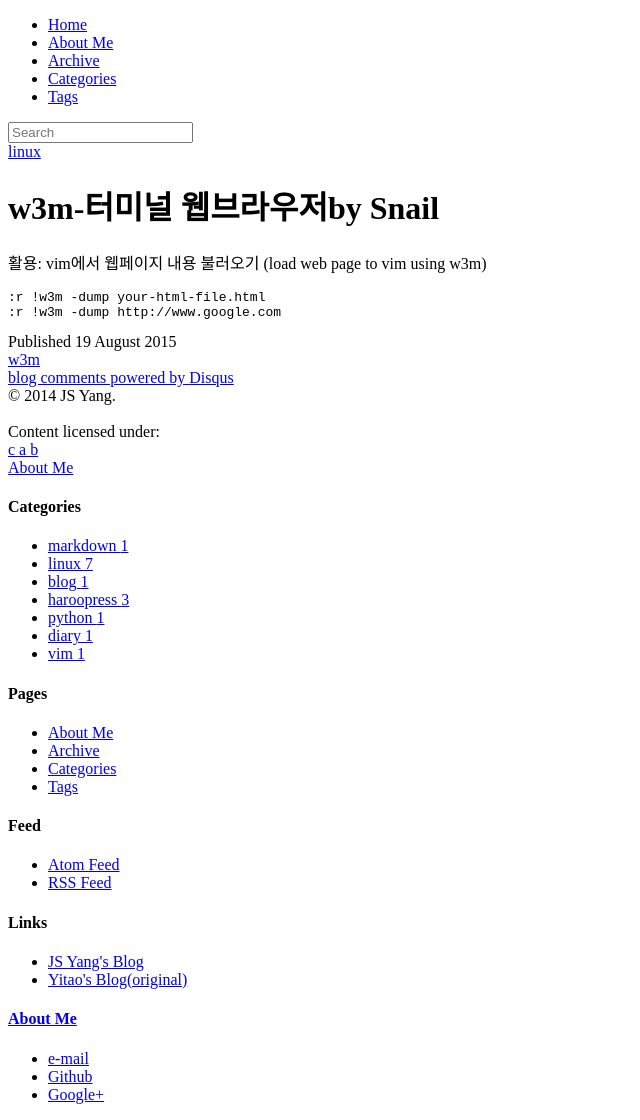
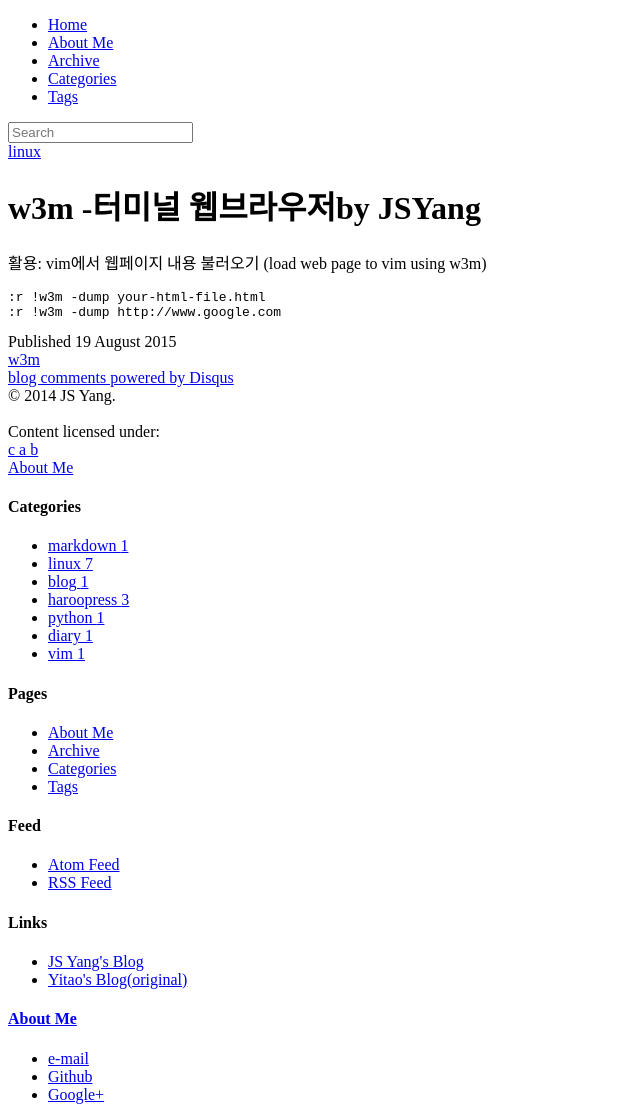
Before and after one commit to reneezll/reneezll.github.io, a Jekyll site: the page built from _posts/2015-08-19-w3m.md, in a window 1280 px wide. Shown: the whole page, without its empty margins (0-640 px from the left). Built offline with Jekyll 4.4.1, drawn with Linux system fonts in a browser that asks for light colours; nearby versions of some CDN libraries; library files that are not in the unit come from our copies; comment, search, counter and statistics services are not loaded.

Commit message:
Update 2015-08-19-w3m.md

````diff
--- a/_posts/2015-08-19-w3m.md
+++ b/_posts/2015-08-19-w3m.md
@@ -1,15 +1,15 @@
 ---
 layout: post
 category: linux
-title: w3m-터미널 웹브라우저
-tagline: by Snail
+title: w3m -터미널 웹브라우저
+tagline: by JSYang
 tags: [w3m]
 ---
 
 활용: vim에서 웹페이지 내용 불러오기
 (load web page to vim using w3m)
 
-```
+```shell
 :r !w3m -dump your-html-file.html
 :r !w3m -dump http://www.google.com
 ```
````
